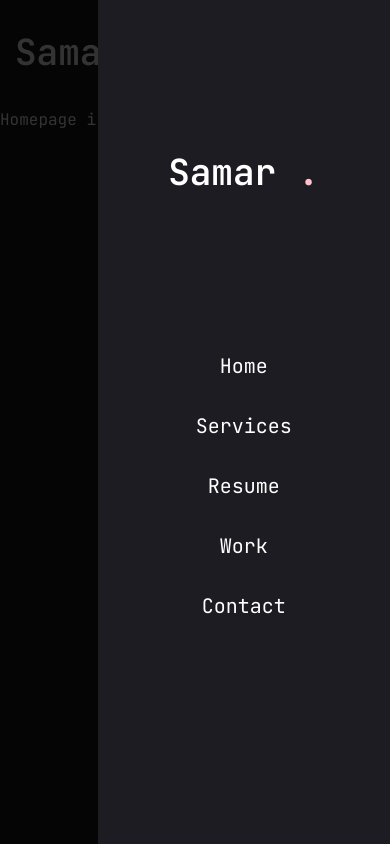
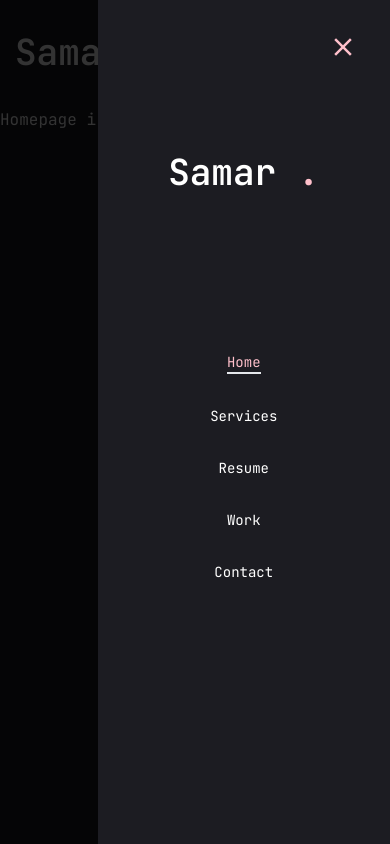
Before and after one commit to belhajjamorsamar/My_Portfolio_Website, a Next.js app in the folder my-app/: page / in a window 390 px wide. Both pictures are taken after a click on the button 259 px from the left and 52 px from the top of the page. Built offline with nearby package versions, Linux system fonts and the light colour scheme.

Commit message:
fix mobile nav

```diff
--- a/my-app/components/MobileNav.jsx
+++ b/my-app/components/MobileNav.jsx
@@ -30,23 +30,23 @@
 const MobileNav = () => {
     const pathname = usePathname();
   return( <Sheet>
-    <SheetTrigger className='flex justify-center items-center'>
-        <CiMenuFries className='"text-[32px] text-accent'/>
+    <SheetTrigger className="flex justify-center items-center">
+        <CiMenuFries className="text-[32px] text-accent"/>
     </SheetTrigger>
     <SheetContent className ="flex flex-col">
         <div>
             {/* logo*/ }
-            <div className='mt-32 mb-40 text-center text-2xl'>
+            <div className="mt-32 mb-40 text-center text-2xl">
                 <Link href="/">
                     <h1 className='text-4xl font-semibold'>Samar <span className='text-accent'>.</span></h1>
                 </Link>
             </div>
             {/* nav*/ }
 
-            <nav className='flex flex-col justify-center items-center gap-8'>
+            <nav className='flex flex-col justify-center items-center gap-8 text-sm'>
                {links.map((link,index)=>{
                 return (
-                    <Link href={link.path} key={index} className={`text-xl capitalize hover:text-accent transition-all`}>
+                    <Link href={link.path} key={index} className={` ${link.path===pathname && "text-accent border-b-2 border-accent"}text-xl capitalize hover:text-accent transition-all`}>
                         {link.name}
                     </Link>
                 );
--- a/my-app/components/ui/sheet.jsx
+++ b/my-app/components/ui/sheet.jsx
@@ -4,7 +4,7 @@
 import { cva } from "class-variance-authority";
 import { cn } from "@/lib/utils"
 
-import {icondclose} from 'react-icons/io';
+import {IoMdClose} from 'react-icons/io';
 
 const Sheet = SheetPrimitive.Root
 
@@ -50,8 +50,8 @@
     <SheetPrimitive.Content ref={ref} className={cn(sheetVariants({ side }), className)} {...props}>
       {children}
       <SheetPrimitive.Close
-        className="absolute right-8 transition-opacity outline-none">
-        <icondclose className="text-3xl text-accent" />
+        className="absolute right-8 top-8 transition-opacity outline-none">
+        <IoMdClose className="text-3xl text-accent" />
         <span className="sr-only">Close</span>
       </SheetPrimitive.Close>
     </SheetPrimitive.Content>
```
